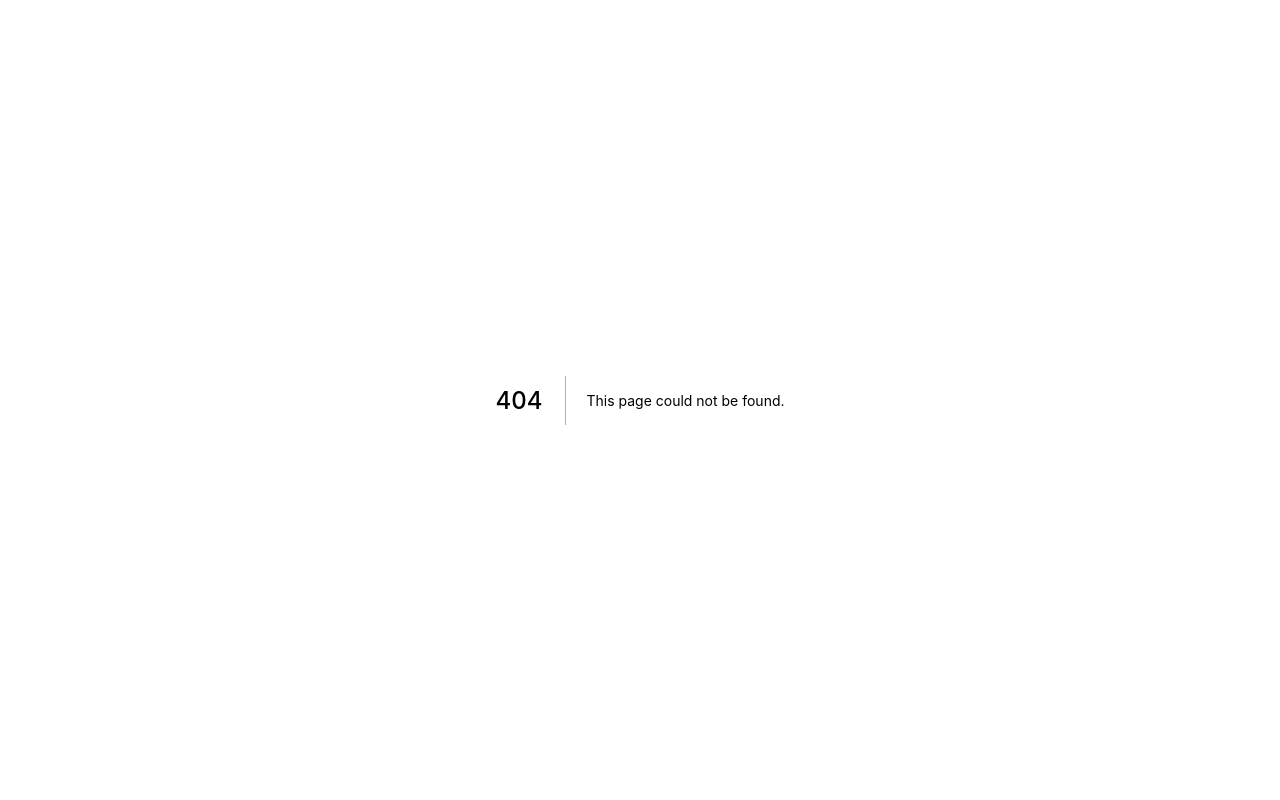
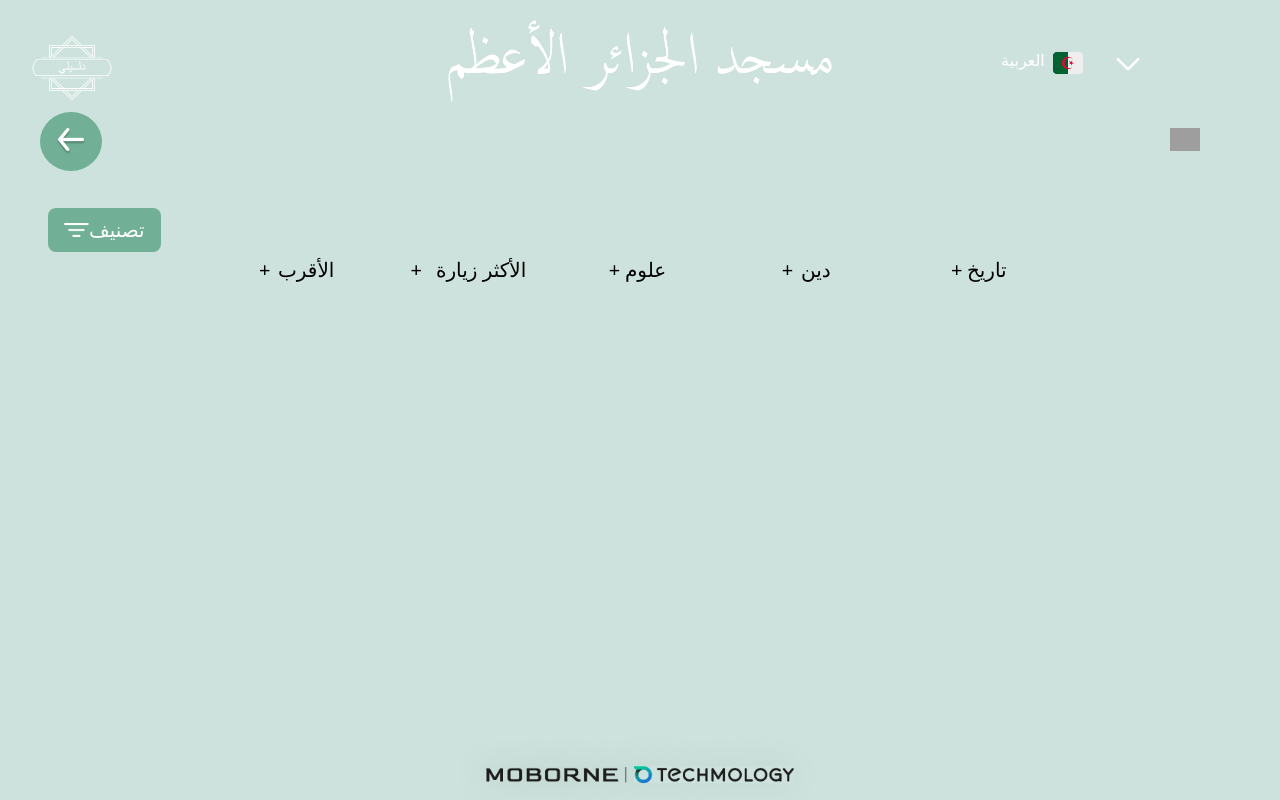
Before and after one commit to z-sohaib/dalili-app, a Next.js app: page /tourist/filtre in a window 1280 px wide. Before the commit this address had no page. Built offline with nearby package versions, Linux system fonts and the light colour scheme; grey boxes are pictures that could not be loaded.

Commit message:
some change

```diff
--- a/components/Navbar.js
+++ b/components/Navbar.js
@@ -8,7 +8,7 @@
   }
   return (
     <div className="absolute w-full top-0">
-      <Link href="/"><a><div className="absolute top-3 left-8"><img className="w-20 h-28" src="/imgs/Logo.svg" /></div></a></Link>
+      <Link href="/"><a><div className="absolute top-3 left-8 z-50"><img className="w-20 h-28" src="/imgs/Logo.svg" /></div></a></Link>
       <div className="absolute w-full top-5">
         {" "}
         <img className="mx-auto" src="/imgs/nav.png" width="30%"></img>{" "}
--- a/pages/index.js
+++ b/pages/index.js
@@ -1,4 +1,5 @@
 import Head from "next/head";
+import Link from "next/link";
 import React from "react";
 import Footer from "../components/Footer";
 import Navbar from "../components/Navbar";
@@ -52,7 +53,7 @@
               </div>
             </a>
           </div>
-          <a href="/map"><button className="absolute bottom-12 right-12 px-6 py-2 bg-green-800 rounded-md text-white">الخريطة العامة</button></a>
+          <Link href="/map"><a className="absolute bottom-12 right-12 px-6 py-2 bg-green-800 rounded-md text-white z-50">الخريطة العامة</a></Link>
           <Navbar></Navbar>
           <Footer></Footer>
         </div>
--- /dev/null
+++ b/pages/tourist/filtre.js
@@ -0,0 +1,42 @@
+import React from "react";
+import Navbar from "../../components/Navbar";
+import Footer from "../../components/Footer";
+import BackButton from "../../components/BackButton";
+import SelectionCase from "../../components/SelectionCase";
+
+const filtre = () => {
+  return (
+    <div className="relative h-screen pt-32 Container">
+      <div className="grid grid-cols-2 justify-between">
+        <div>
+            <a href='/tourist'>   <button className="userType text-white text-xl px-4 py-2 flex items-center ml-12 mt-20">
+            <img src="/imgs/menu.png" width="25" /> تصنيف
+          </button></a>
+
+        </div>
+        <div className="pr-20">
+          <a href="/tourist"><img src="/imgs/exit.png" width="30px" className="float-right"></img></a>
+
+        </div>
+      </div>
+
+
+      <div className="grid grid-cols-5 w-8/12 mx-auto">
+        <SelectionCase choice="الأقرب"></SelectionCase>
+        <SelectionCase choice="الأكثر زيارة"></SelectionCase>
+        <SelectionCase choice="علوم"></SelectionCase>
+        <SelectionCase choice="دين"></SelectionCase>
+        <SelectionCase choice="تاريخ"></SelectionCase>
+      </div>
+
+
+      <Navbar></Navbar>
+      <Footer></Footer>
+      <a href="/tourist">
+        <BackButton></BackButton>
+      </a>
+    </div>
+  );
+};
+
+export default filtre;
--- a/pages/tourist/index.js
+++ b/pages/tourist/index.js
@@ -27,12 +27,12 @@
                         centeredSlides={true}
                         className='flex space-x-20 mt-4'
                         >
-                            <SwiperSlide><ActivityCard bgimage="bg-manara" message="المنارة" /></SwiperSlide>
-                            <SwiperSlide><ActivityCard bgimage="bg-mosala" message="قاعة الصلاة" /></SwiperSlide>
-                            <SwiperSlide><ActivityCard bgimage="bg-musee" message="متحف المسجد" /></SwiperSlide>
-                            <SwiperSlide><ActivityCard bgimage="bg-manara" message="المنارة" /></SwiperSlide>
-                            <SwiperSlide><ActivityCard bgimage="bg-mosala" message="قاعة الصلاة" /></SwiperSlide>
-                            <SwiperSlide><ActivityCard bgimage="bg-musee" message="متحف المسجد" /></SwiperSlide>
+                            <SwiperSlide><a href='map/placeDetails'><ActivityCard bgimage="bg-manara" message="المنارة" /></a></SwiperSlide>
+                            <SwiperSlide><a href='map/placeDetails'><ActivityCard bgimage="bg-mosala" message="قاعة الصلاة" /></a></SwiperSlide>
+                            <SwiperSlide><a href='map/placeDetails'><ActivityCard bgimage="bg-musee" message="متحف المسجد" /></a></SwiperSlide>
+                            <SwiperSlide><a href='map/placeDetails'><ActivityCard bgimage="bg-manara" message="المنارة" /></a></SwiperSlide>
+                            <SwiperSlide><a href='map/placeDetails'><ActivityCard bgimage="bg-mosala" message="قاعة الصلاة" /></a></SwiperSlide>
+                            <SwiperSlide><a href='map/placeDetails'><ActivityCard bgimage="bg-musee" message="متحف المسجد" /></a></SwiperSlide>
                         </Swiper>
                     </div>
                     <div className='flex justify-between px-32 mt-12'>
```
